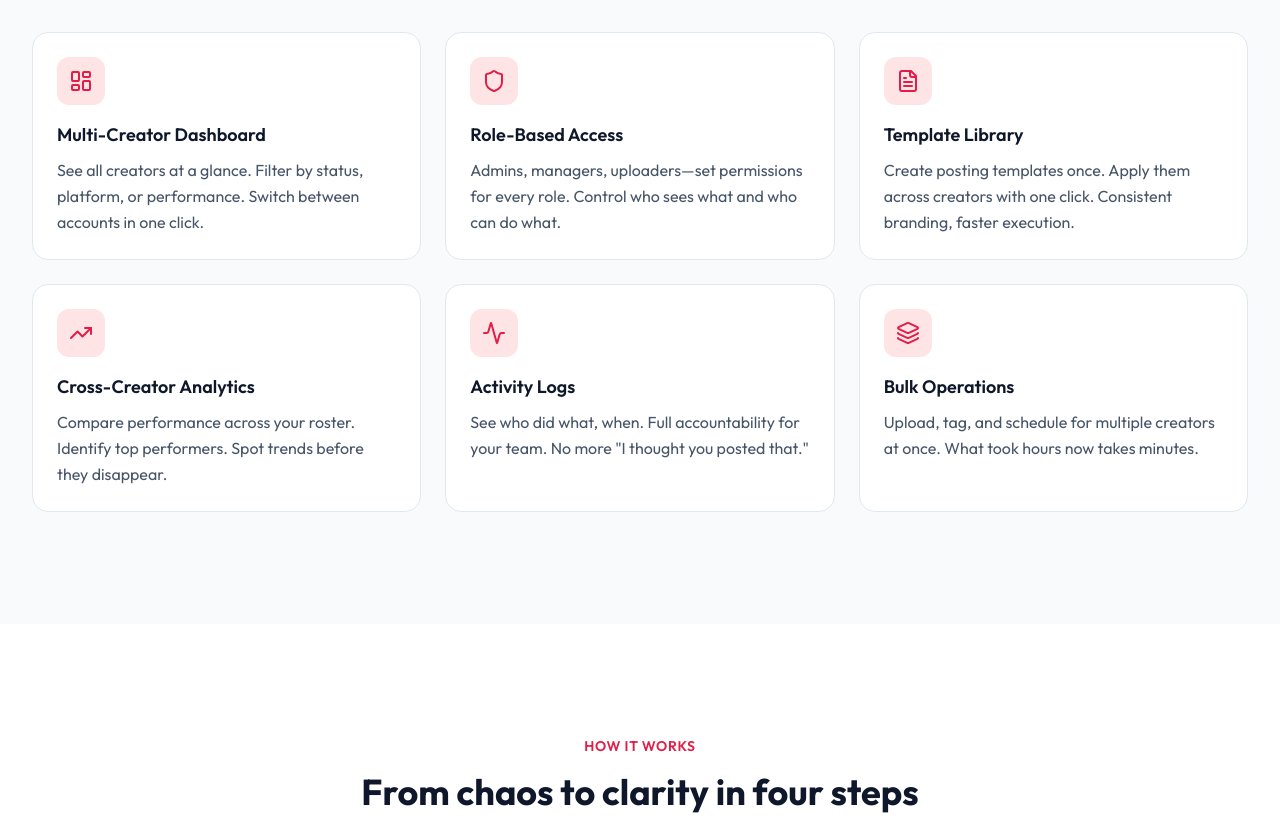
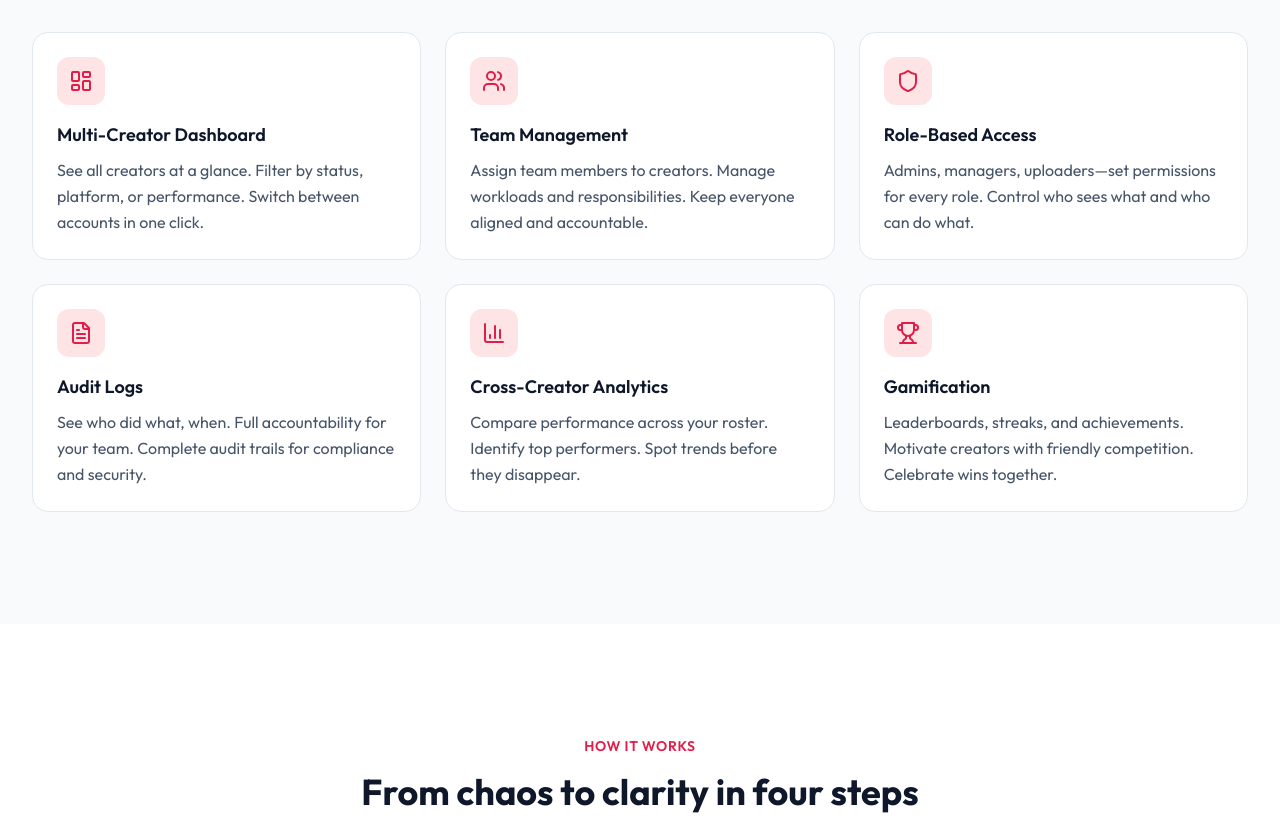
Before and after one commit to barbudaniel/lovebite, a Next.js app: page /studio in a window 1280 px wide. Shown: the part 2660-3489 px from the top of the page. Built offline with nearby package versions, Linux system fonts and the light colour scheme.

Commit message:
feat: [US-011] - Update Studio Features Grid
Updated features to include: Multi-Creator Dashboard, Team Management,
Role-Based Access, Audit Logs, Cross-Creator Analytics, Gamification.
Each feature has icon, title, and description in a 3x2 grid layout.

```diff
--- a/components/sections/studio/StudioFeatures.tsx
+++ b/components/sections/studio/StudioFeatures.tsx
@@ -1,7 +1,7 @@
 "use client";
 
 import { motion } from "motion/react";
-import { LayoutDashboard, Shield, FileText, TrendingUp, Activity, Layers } from "lucide-react";
+import { LayoutDashboard, Users, Shield, FileText, BarChart3, Trophy } from "lucide-react";
 
 const features = [
   {
@@ -10,29 +10,29 @@ const features = [
     description: "See all creators at a glance. Filter by status, platform, or performance. Switch between accounts in one click.",
   },
   {
+    icon: Users,
+    title: "Team Management",
+    description: "Assign team members to creators. Manage workloads and responsibilities. Keep everyone aligned and accountable.",
+  },
+  {
     icon: Shield,
     title: "Role-Based Access",
     description: "Admins, managers, uploaders—set permissions for every role. Control who sees what and who can do what.",
   },
   {
     icon: FileText,
-    title: "Template Library",
-    description: "Create posting templates once. Apply them across creators with one click. Consistent branding, faster execution.",
+    title: "Audit Logs",
+    description: "See who did what, when. Full accountability for your team. Complete audit trails for compliance and security.",
   },
   {
-    icon: TrendingUp,
+    icon: BarChart3,
     title: "Cross-Creator Analytics",
     description: "Compare performance across your roster. Identify top performers. Spot trends before they disappear.",
   },
   {
-    icon: Activity,
-    title: "Activity Logs",
-    description: "See who did what, when. Full accountability for your team. No more \"I thought you posted that.\"",
-  },
-  {
-    icon: Layers,
-    title: "Bulk Operations",
-    description: "Upload, tag, and schedule for multiple creators at once. What took hours now takes minutes.",
+    icon: Trophy,
+    title: "Gamification",
+    description: "Leaderboards, streaks, and achievements. Motivate creators with friendly competition. Celebrate wins together.",
   },
 ];
 
```
